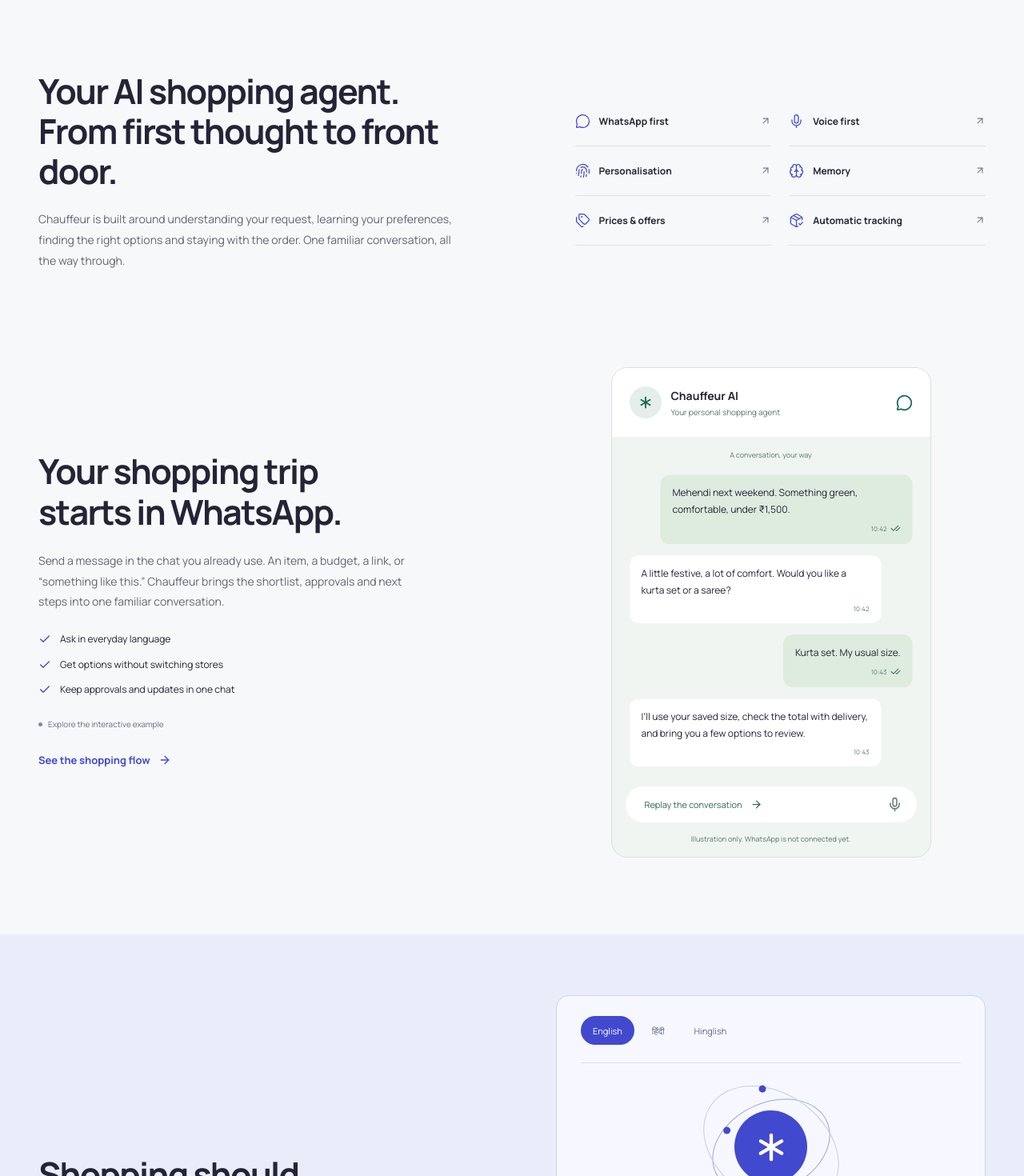
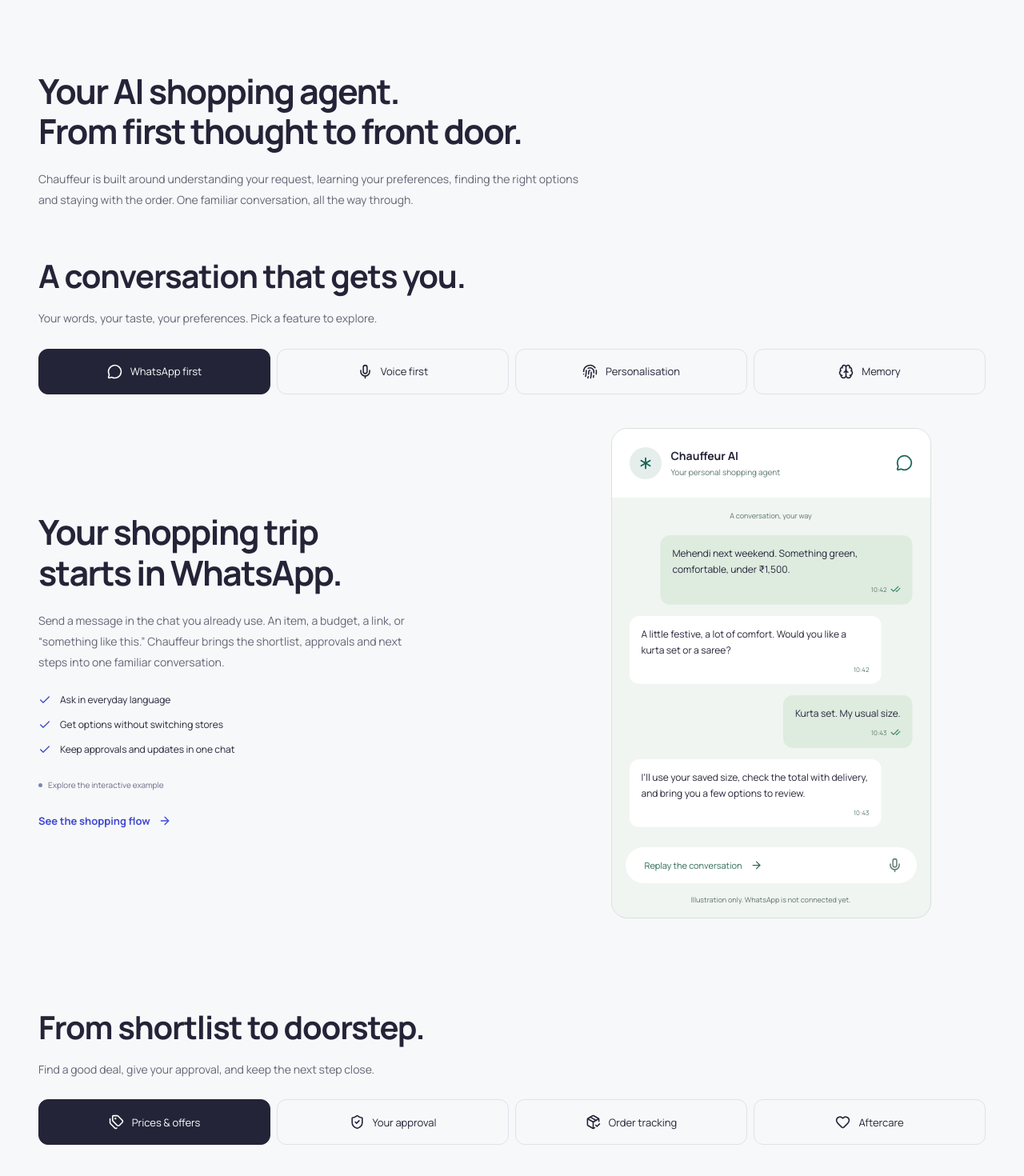
Before and after one commit to apoorvkhare07/Chauffer, a React (Vite) app: page / in a window 1280 px wide. Shown: the part 1220-2690 px from the top of the page at 80% size. Built offline with nearby package versions, Linux system fonts and the light colour scheme; a web font is replaced by a local one.

Commit message:
Group homepage features into interactive tabs

```diff
--- a/Offerings.jsx
+++ b/Offerings.jsx
@@ -77,6 +77,19 @@
   ["better-deals", "Prices & offers", Tags],
   ["tracking", "Automatic tracking", PackageCheck],
 ];
+function FeatureChoices({ items, selected, onSelect }) {
+  return <div className="feature-choices wrap" role="tablist" aria-label="Choose a feature">
+    {items.map(([id, label, Icon], index) => <button key={id} id={`tab-${id}`} role="tab" aria-selected={selected === id} aria-controls={`panel-${id}`} tabIndex={selected === id ? 0 : -1} onClick={() => onSelect(id)} onKeyDown={(event) => {
+      let next;
+      if (event.key === "ArrowRight") next = (index + 1) % items.length;
+      if (event.key === "ArrowLeft") next = (index - 1 + items.length) % items.length;
+      if (event.key === "Home") next = 0;
+      if (event.key === "End") next = items.length - 1;
+      if (next !== undefined) { event.preventDefault(); onSelect(items[next][0]); document.getElementById(`tab-${items[next][0]}`).focus(); }
+    }}><Icon size={19} /><span>{label}</span></button>)}
+  </div>;
+}
+
 function StatusNote({ children = "Explore the interactive example" }) {
   return (
     <p className="capability-status">
@@ -105,6 +118,8 @@
 }
 
 export default function Offerings() {
+  const [conversationFeature, setConversationFeature] = useState("whatsapp");
+  const [shoppingFeature, setShoppingFeature] = useState("better-deals");
   const [language, setLanguage] = useState(0);
   const [occasion, setOccasion] = useState(0);
   const voicePreview = useRef(null);
@@ -149,20 +164,13 @@
             One familiar conversation, all the way through.
           </p>
         </div>
-        <div
-          className="capability-directory"
-          aria-label="Explore Chauffeur capabilities"
-        >
-          {features.map(([id, label, Icon]) => (
-            <a href={`#${id}`} key={id}>
-              <Icon size={19} strokeWidth={1.6} />
-              <span>{label}</span>
-              <ArrowUpRight size={14} />
-            </a>
-          ))}
-        </div>
+
       </section>
 
+      <section className="feature-group" aria-label="A conversation that gets you">
+        <div className="feature-group-heading wrap"><h2>A conversation that gets you.</h2><p>Your words, your taste, your preferences. Pick a feature to explore.</p></div>
+      <FeatureChoices items={features.slice(0, 4)} selected={conversationFeature} onSelect={setConversationFeature} />
+      <div id="panel-whatsapp" role="tabpanel" aria-labelledby="tab-whatsapp" hidden={conversationFeature !== "whatsapp"} className="feature-panel">
 <section className="capability-row whatsapp-section wrap" id="whatsapp">
         <div className="capability-copy">
           <h2>
@@ -251,7 +259,8 @@
           </p>
         </div>
       </section>
-
+      </div>
+      <div id="panel-voice" role="tabpanel" aria-labelledby="tab-voice" hidden={conversationFeature !== "voice"} className="feature-panel">
 <section className="voice-section" id="voice">
         <div className="wrap voice-layout">
           <div className="capability-copy">
@@ -353,7 +362,8 @@
           </div>
         </div>
       </section>
-
+      </div>
+      <div id="panel-personalisation" role="tabpanel" aria-labelledby="tab-personalisation" hidden={conversationFeature !== "personalisation"} className="feature-panel">
 <section
         className="capability-row personalisation-section wrap"
         id="personalisation"
@@ -424,7 +434,8 @@
           </StatusNote>
         </div>
       </section>
-
+      </div>
+      <div id="panel-memory" role="tabpanel" aria-labelledby="tab-memory" hidden={conversationFeature !== "memory"} className="feature-panel">
 <section className="memory-section" id="memory">
         <div className="wrap memory-layout">
           <div className="capability-copy">
@@ -511,7 +522,12 @@
           </div>
         </div>
       </section>
-
+      </div>
+      </section>
+      <section className="feature-group" aria-label="From shortlist to doorstep">
+        <div className="feature-group-heading wrap"><h2>From shortlist to doorstep.</h2><p>Find a good deal, give your approval, and keep the next step close.</p></div>
+      <FeatureChoices items={[["better-deals", "Prices & offers", Tags], ["approval", "Your approval", ShieldCheck], ["tracking", "Order tracking", PackageCheck], ["shopping-care", "Aftercare", Heart]]} selected={shoppingFeature} onSelect={setShoppingFeature} />
+      <div id="panel-better-deals" role="tabpanel" aria-labelledby="tab-better-deals" hidden={shoppingFeature !== "better-deals"} className="feature-panel">
 <section className="capability-row deals-section wrap" id="better-deals">
         <div className="capability-copy">
           <h2>
@@ -607,7 +623,11 @@
           </p>
         </div>
       </section>
-
+      </div>
+      <div id="panel-approval" role="tabpanel" aria-labelledby="tab-approval" hidden={shoppingFeature !== "approval"} className="feature-panel">
+<VisualStories mode="approval" />
+      </div>
+      <div id="panel-tracking" role="tabpanel" aria-labelledby="tab-tracking" hidden={shoppingFeature !== "tracking"} className="feature-panel">
 <section className="tracking-section" id="tracking">
         <div className="wrap tracking-layout">
           <div className="tracking-preview">
@@ -690,8 +710,11 @@
           </div>
         </div>
       </section>
-
-      <VisualStories />
+      </div>
+      <div id="panel-shopping-care" role="tabpanel" aria-labelledby="tab-shopping-care" hidden={shoppingFeature !== "shopping-care"} className="feature-panel">
+<VisualStories mode="care" />
+      </div>
+      </section>
 
       <section className="agent-principles wrap">
         <div>
--- a/VisualStories.jsx
+++ b/VisualStories.jsx
@@ -46,14 +46,14 @@
   },
 ];
 
-export default function VisualStories() {
+export default function VisualStories({ mode }) {
   const [scenario, setScenario] = useState(0);
   const [approved, setApproved] = useState(false);
   const care = situations[scenario];
   const CareIcon = care.icon;
   return (
     <>
-      <section className="care-story wrap" id="shopping-care">
+      {mode !== "approval" && <section className="care-story wrap" id="shopping-care">
         <div className="visual-story-copy">
           <h2>
             A little care.
@@ -122,8 +122,8 @@
             connected.
           </p>
         </div>
-      </section>
-      <section className="approval-story">
+      </section>}
+      {mode !== "care" && <section className="approval-story">
         <div className="wrap approval-layout">
           <div className={`approval-stage ${approved ? "is-approved" : ""}`}>
             <div className="approval-flow" aria-hidden="true">
@@ -232,7 +232,7 @@
             </p>
           </div>
         </div>
-      </section>
+      </section>}
     </>
   );
 }
--- a/offerings.css
+++ b/offerings.css
@@ -1464,3 +1464,21 @@
     background: #6169df;
   }
 }
+
+/* Four related examples share one stage, selected by the reader. */
+.feature-group { padding-block: 42px 24px; }
+.feature-group-heading h2 { font-size: clamp(28px, 3.3vw, 40px); letter-spacing: -.03em; }
+.feature-group-heading p { color: var(--muted); font-size: 14px; margin: 14px 0 26px; line-height: 1.7; }
+.feature-choices { display: flex; gap: 8px; }
+.feature-choices button { flex: 1; display: flex; align-items: center; justify-content: center; gap: 10px; padding: 18px 12px; border: 1px solid var(--line); border-radius: 12px; background: transparent; color: var(--ink); font: inherit; font-size: 13px; cursor: pointer; transition: background .2s, color .2s; }
+.feature-choices button[aria-selected="true"] { background: var(--ink); color: white; border-color: var(--ink); }
+.feature-choices button:focus-visible { outline: 3px solid var(--accent); outline-offset: 4px; }
+.feature-panel[hidden] { display: none; }
+.feature-panel:not([hidden]) { animation: feature-enter .3s ease-out; }
+.feature-panel > section, .feature-panel > section > .wrap { padding-top: 42px; padding-bottom: 42px; }
+.feature-panel > section > .wrap { padding-top: 0; padding-bottom: 0; }
+@keyframes feature-enter { from { opacity: .3; transform: translateY(8px); } to { opacity: 1; transform: translateY(0); } }
+@media (max-width: 650px) { .feature-choices { display: grid; grid-template-columns: 1fr 1fr; } .feature-choices button { justify-content: flex-start; font-size: 12px; padding: 14px 12px; } .feature-group { padding-block: 30px 12px; } }
+@media (prefers-reduced-motion: reduce) { .feature-panel:not([hidden]) { animation: none; } .feature-choices button { transition: none; } }
+.offerings-intro { grid-template-columns: 1fr; padding-bottom: 12px; }
+.offerings-intro > div > p { max-width: 680px; }
```
Lines whose indentation alone changed are shown as unchanged.
